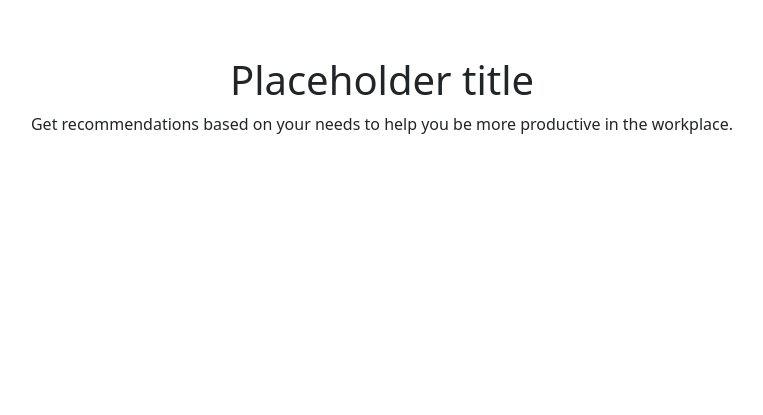
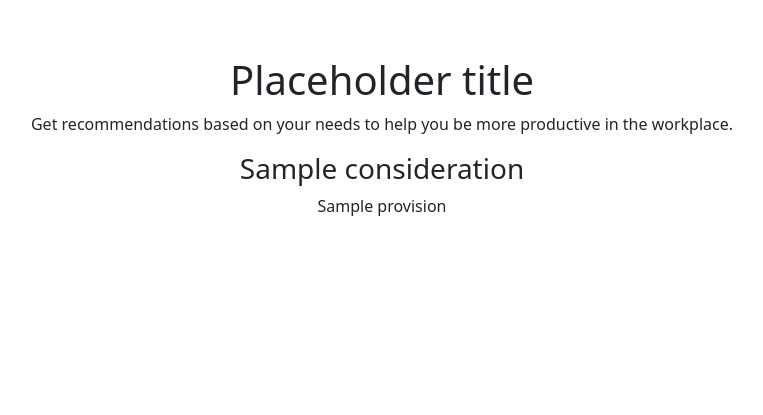
Before and after one commit to thaysom22/SODA_hackathon_team_12, a Flask app: template templates/index.html in a window 1280 px wide. Shown: the part 56-471 px from the top of the page, without its empty margins (258-1021 px from the left). Run offline with Flask 2, Linux system fonts and the light colour scheme; the template is opened without the code that fills it: most values are stand-ins (such as "Sample title", 1, 10 or a date in 2020); some libraries are stand-ins or nearby versions.

Commit message:
test: Adds tests to check database data is loaded in index

```diff
--- a/templates/index.html
+++ b/templates/index.html
@@ -11,6 +11,14 @@
     Get recommendations based on your needs to help you be more productive in
     the workplace.
   </p>
+
+  {# Temp data dump for database testing #}
+  {% for consideration in considerations %}
+    <h3>{{ consideration.name }}</h3>
+    {% for provision in consideration.provisions %}
+      <p>{{ provision.name }}</p>
+    {% endfor %}
+  {% endfor %}
 </div>
 
 {% endblock %}
```
